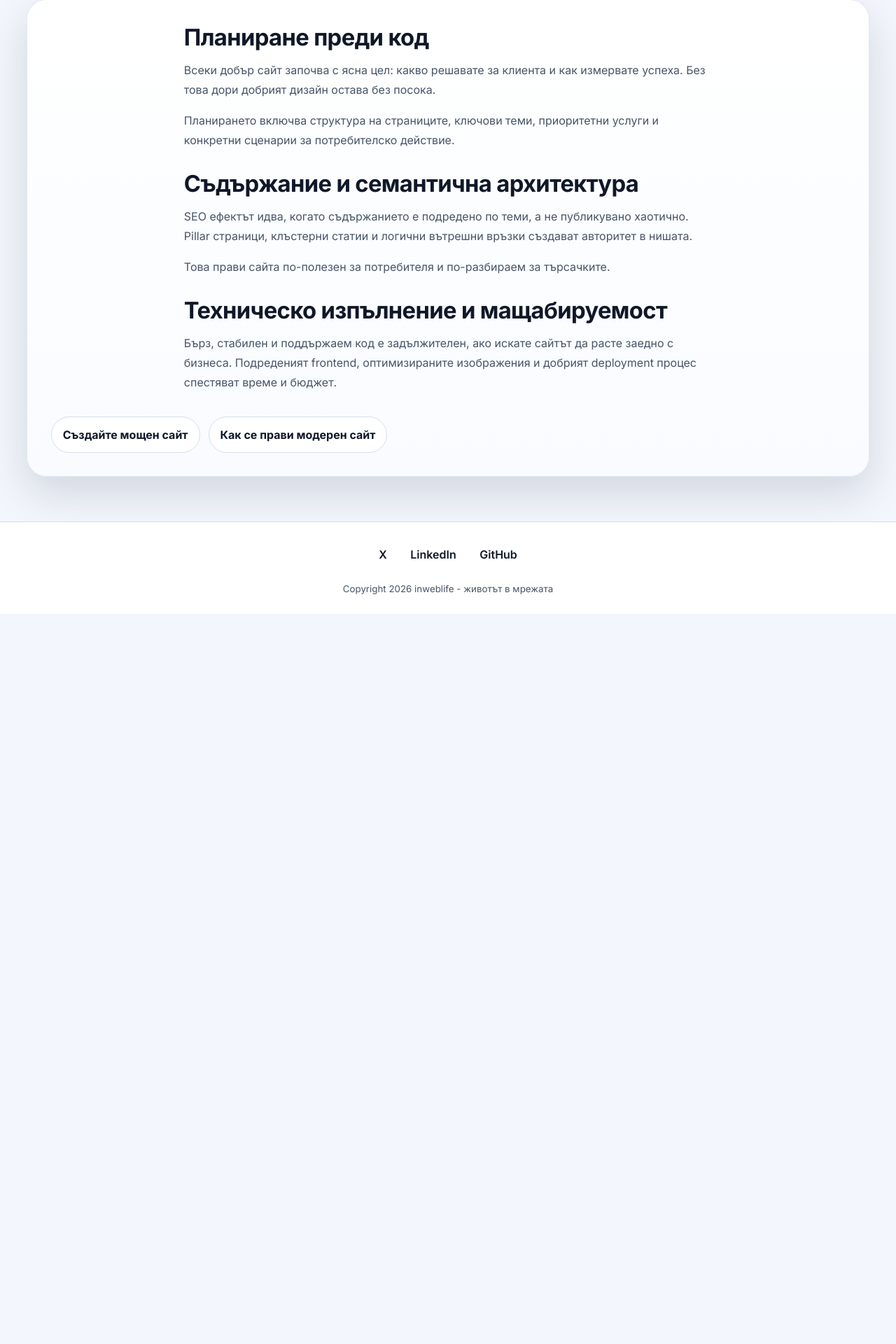
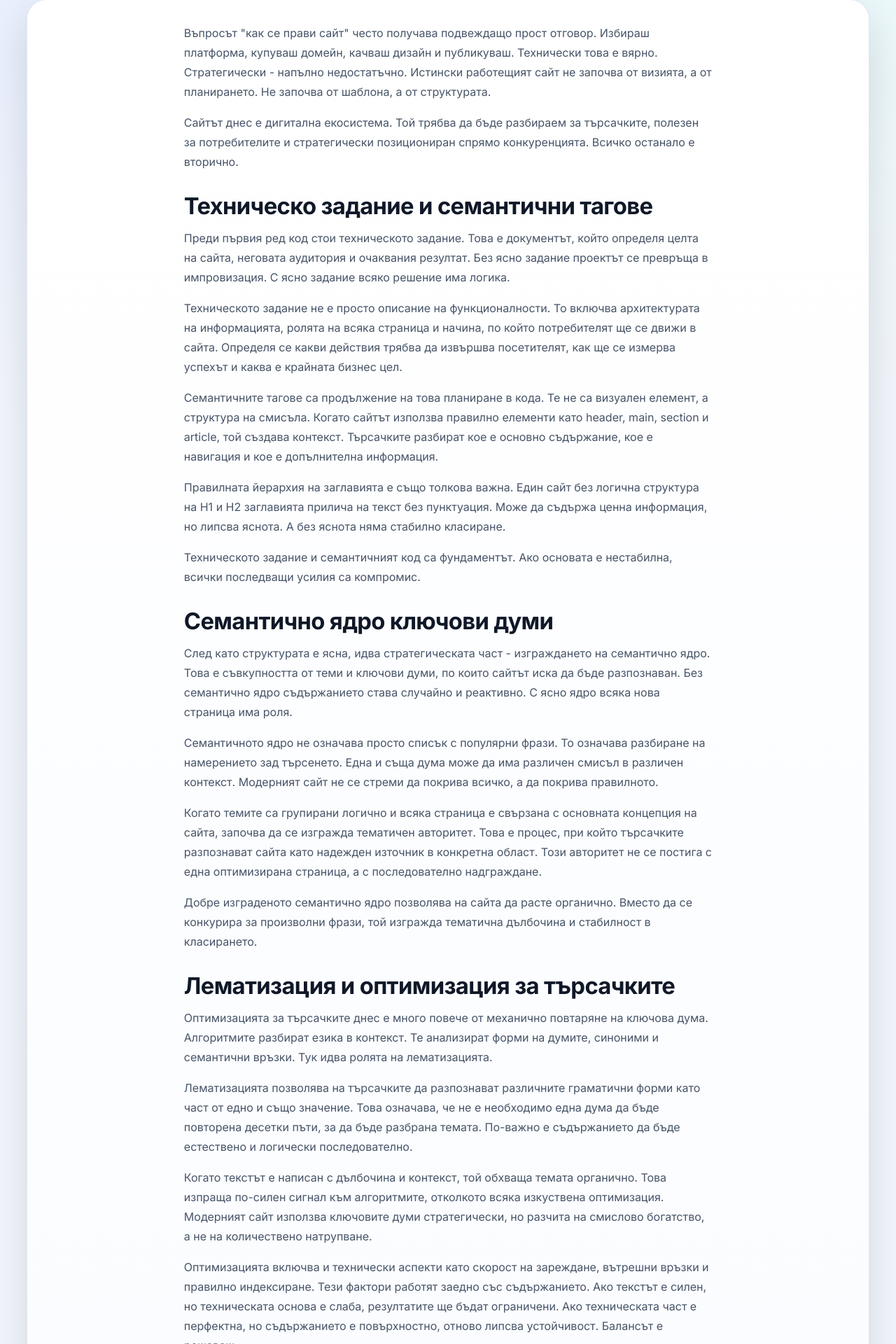
Before and after one commit to inweblife/inweblife, a Next.js app: page /how-to-make-site in a window 1280 px wide. Shown: the part 636-2556 px from the top of the page at 70% size. Before the commit the page ends 1513 px from the top, so only its background shows below. Built offline with nearby package versions, Linux system fonts and the light colour scheme.

Commit message:
Update how-to-make-site.js

```diff
--- a/pages/how-to-make-site.js
+++ b/pages/how-to-make-site.js
@@ -33,35 +33,136 @@ const HowToMakeSite = () => {
 
         <article className={styles.article}>
           <section>
-            <h2>Планиране преди код</h2>
             <p>
-              Всеки добър сайт започва с ясна цел: какво решавате за клиента и как измервате успеха.
-              Без това дори добрият дизайн остава без посока.
+              Въпросът &quot;как се прави сайт&quot; често получава подвеждащо прост отговор. Избираш
+              платформа, купуваш домейн, качваш дизайн и публикуваш. Технически това е вярно.
+              Стратегически - напълно недостатъчно. Истински работещият сайт не започва от визията,
+              а от планирането. Не започва от шаблона, а от структурата.
             </p>
             <p>
-              Планирането включва структура на страниците, ключови теми, приоритетни услуги и
-              конкретни сценарии за потребителско действие.
+              Сайтът днес е дигитална екосистема. Той трябва да бъде разбираем за търсачките,
+              полезен за потребителите и стратегически позициониран спрямо конкуренцията. Всичко
+              останало е вторично.
             </p>
           </section>
 
           <section>
-            <h2>Съдържание и семантична архитектура</h2>
+            <h2>Техническо задание и семантични тагове</h2>
             <p>
-              SEO ефектът идва, когато съдържанието е подредено по теми, а не публикувано хаотично.
-              Pillar страници, клъстерни статии и логични вътрешни връзки създават авторитет в
-              нишата.
+              Преди първия ред код стои техническото задание. Това е документът, който определя
+              целта на сайта, неговата аудитория и очаквания резултат. Без ясно задание проектът
+              се превръща в импровизация. С ясно задание всяко решение има логика.
             </p>
             <p>
-              Това прави сайта по-полезен за потребителя и по-разбираем за търсачките.
+              Техническото задание не е просто описание на функционалности. То включва
+              архитектурата на информацията, ролята на всяка страница и начина, по който
+              потребителят ще се движи в сайта. Определя се какви действия трябва да извършва
+              посетителят, как ще се измерва успехът и каква е крайната бизнес цел.
+            </p>
+            <p>
+              Семантичните тагове са продължение на това планиране в кода. Те не са визуален
+              елемент, а структура на смисъла. Когато сайтът използва правилно елементи като
+              header, main, section и article, той създава контекст. Търсачките разбират кое е
+              основно съдържание, кое е навигация и кое е допълнителна информация.
+            </p>
+            <p>
+              Правилната йерархия на заглавията е също толкова важна. Един сайт без логична
+              структура на H1 и H2 заглавията прилича на текст без пунктуация. Може да съдържа
+              ценна информация, но липсва яснота. А без яснота няма стабилно класиране.
+            </p>
+            <p>
+              Техническото задание и семантичният код са фундаментът. Ако основата е нестабилна,
+              всички последващи усилия са компромис.
             </p>
           </section>
 
           <section>
-            <h2>Техническо изпълнение и мащабируемост</h2>
+            <h2>Семантично ядро ключови думи</h2>
             <p>
-              Бърз, стабилен и поддържаем код е задължителен, ако искате сайтът да расте заедно с
-              бизнеса. Подреденият frontend, оптимизираните изображения и добрият deployment процес
-              спестяват време и бюджет.
+              След като структурата е ясна, идва стратегическата част - изграждането на семантично
+              ядро. Това е съвкупността от теми и ключови думи, по които сайтът иска да бъде
+              разпознаван. Без семантично ядро съдържанието става случайно и реактивно. С ясно
+              ядро всяка нова страница има роля.
+            </p>
+            <p>
+              Семантичното ядро не означава просто списък с популярни фрази. То означава разбиране
+              на намерението зад търсенето. Една и съща дума може да има различен смисъл в
+              различен контекст. Модерният сайт не се стреми да покрива всичко, а да покрива
+              правилното.
+            </p>
+            <p>
+              Когато темите са групирани логично и всяка страница е свързана с основната концепция
+              на сайта, започва да се изгражда тематичен авторитет. Това е процес, при който
+              търсачките разпознават сайта като надежден източник в конкретна област. Този
+              авторитет не се постига с една оптимизирана страница, а с последователно
+              надграждане.
+            </p>
+            <p>
+              Добре изграденото семантично ядро позволява на сайта да расте органично. Вместо да
+              се конкурира за произволни фрази, той изгражда тематична дълбочина и стабилност в
+              класирането.
+            </p>
+          </section>
+
+          <section>
+            <h2>Лематизация и оптимизация за търсачките</h2>
+            <p>
+              Оптимизацията за търсачките днес е много повече от механично повтаряне на ключова
+              дума. Алгоритмите разбират езика в контекст. Те анализират форми на думите, синоними
+              и семантични връзки. Тук идва ролята на лематизацията.
+            </p>
+            <p>
+              Лематизацията позволява на търсачките да разпознават различните граматични форми като
+              част от едно и също значение. Това означава, че не е необходимо една дума да бъде
+              повторена десетки пъти, за да бъде разбрана темата. По-важно е съдържанието да бъде
+              естествено и логически последователно.
+            </p>
+            <p>
+              Когато текстът е написан с дълбочина и контекст, той обхваща темата органично. Това
+              изпраща по-силен сигнал към алгоритмите, отколкото всяка изкуствена оптимизация.
+              Модерният сайт използва ключовите думи стратегически, но разчита на смислово
+              богатство, а не на количествено натрупване.
+            </p>
+            <p>
+              Оптимизацията включва и технически аспекти като скорост на зареждане, вътрешни връзки
+              и правилно индексиране. Тези фактори работят заедно със съдържанието. Ако текстът е
+              силен, но техническата основа е слаба, резултатите ще бъдат ограничени. Ако
+              техническата част е перфектна, но съдържанието е повърхностно, отново липсва
+              устойчивост. Балансът е решаващ.
+            </p>
+          </section>
+
+          <section>
+            <h2>Страници, навигация, блог постове</h2>
+            <p>
+              Структурата на страниците определя начина, по който сайтът се възприема както от
+              потребителя, така и от търсачките. Началната страница задава позиционирането.
+              Услугите или продуктите изграждат търговската част. Информационните страници и блог
+              публикациите добавят дълбочина и контекст.
+            </p>
+            <p>
+              Навигацията трябва да бъде интуитивна. Потребителят не трябва да мисли къде да
+              кликне. Всяка страница трябва да има ясна роля в общата архитектура. Когато
+              вътрешните връзки са логични и последователни, те създават мрежа от смисъл. Това
+              подпомага както индексирането, така и задържането на вниманието.
+            </p>
+            <p>
+              Блогът не е допълнение. Той е инструмент за изграждане на авторитет. Чрез него сайтът
+              може да разглежда теми в дълбочина, да отговаря на въпроси и да покрива различни нива
+              на потребителско намерение. С времето тази система от съдържание създава стабилен
+              органичен трафик.
+            </p>
+            <p>
+              Когато страниците, навигацията и съдържанието са изградени стратегически, сайтът
+              престава да бъде статичен проект. Той се превръща в развиваща се платформа. Именно
+              това отличава обикновения сайт от сайта, който расте, класира се и носи реална
+              стойност.
+            </p>
+            <p>
+              В крайна сметка въпросът не е просто как се прави сайт, а как се изгражда дигитална
+              основа, която издържа във времето. Когато техническото планиране, семантичното ядро
+              и оптимизацията работят в синхрон, резултатът не е просто онлайн присъствие, а
+              стратегически актив.
             </p>
           </section>
 
```
